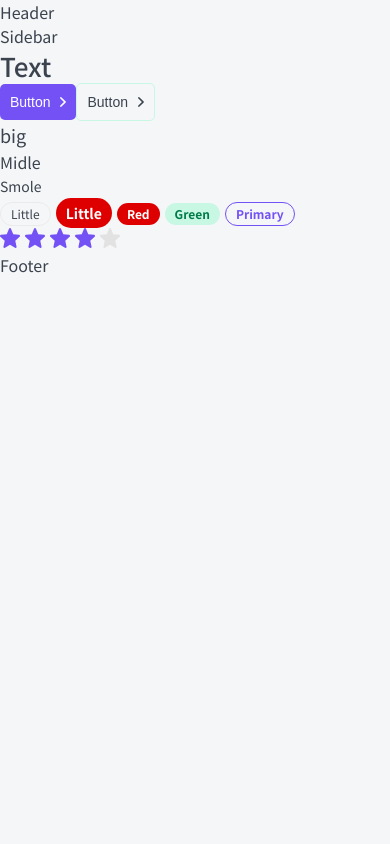
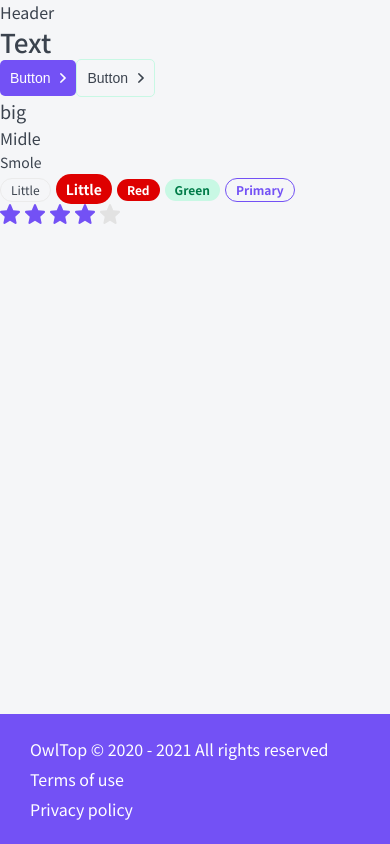
Before and after one commit to Schweppes-JS/next-top-app, a Next.js app: page / in a window 390 px wide. Built offline with nearby package versions, Linux system fonts and the light colour scheme.

Commit message:
created footer template

```diff
--- a/layout/Footer/Footer.module.css
+++ b/layout/Footer/Footer.module.css
@@ -0,0 +1,20 @@
+.footer {
+	display: grid;
+	grid-template-columns: 1fr auto auto;
+	gap: 10px 40px;
+	background: var(--primary);
+	padding: 25px 30px;
+	color: var(--white);
+	font-size: 16px;
+	line-height: 20px;
+}
+
+.footer a:hover {
+	color: var(--gray-light);
+}
+
+@media (max-width: 765px) {
+	.footer {
+		grid-template-columns: 1fr;
+	}
+}
--- a/layout/Footer/Footer.tsx
+++ b/layout/Footer/Footer.tsx
@@ -1,6 +1,18 @@
 import { FooterProps } from "./Footer.props";
-import styles from "./Sidebar.module.css";
+import cn from "classnames";
+import styles from "./Footer.module.css";
+import { format } from "date-fns";
 
-export const Footer = ({ ...props }: FooterProps): JSX.Element => {
-	return <div {...props}>Footer</div>;
+export const Footer = ({ className, ...props }: FooterProps): JSX.Element => {
+	return (
+		<footer className={cn(className, styles.footer)} {...props}>
+			<div>OwlTop © 2020 - {format(new Date(), "yyyy")} All rights reserved</div>
+			<a href="#" target="_blank">
+				Terms of use
+			</a>
+			<a href="#" target="_blank">
+				Privacy policy
+			</a>
+		</footer>
+	);
 };
--- a/layout/Layout.module.css
+++ b/layout/Layout.module.css
@@ -0,0 +1,45 @@
+.wrapper {
+	display: grid;
+	grid-template-columns: auto 230px minmax(320px, 1200px) auto;
+	grid-template-rows: auto 1fr auto;
+	min-height: 100vh;
+	gap: 0 30px;
+	grid-template-areas:
+		". header header ."
+		". sidebar body ."
+		"footer footer footer footer";
+}
+
+.header {
+	grid-area: header;
+	display: none;
+}
+
+.sidebar {
+	grid-area: sidebar;
+}
+
+.body {
+	grid-area: body;
+}
+
+.footer {
+	grid-area: footer;
+}
+
+@media (max-width: 765px) {
+	.wrapper {
+		grid-template-columns: minmax(320px, 1fr);
+		grid-template-areas:
+			"header"
+			"body"
+			"footer";
+	}
+	.sidebar {
+		display: none;
+	}
+
+	.header {
+		display: block;
+	}
+}
--- a/layout/Layout.tsx
+++ b/layout/Layout.tsx
@@ -9,14 +9,12 @@
 
 const Layout = ({ children }: LayoutProps): JSX.Element => {
 	return (
-		<>
-			<Header />
-			<div>
-				<Sidebar />
-				<div>{children}</div>
-			</div>
-			<Footer />
-		</>
+		<div className={styles.wrapper}>
+			<Header className={styles.header} />
+			<Sidebar className={styles.sidebar} />
+			<div className={styles.body}>{children}</div>
+			<Footer className={styles.footer} />
+		</div>
 	);
 };
 
--- a/package.json
+++ b/package.json
@@ -12,6 +12,7 @@
   },
   "dependencies": {
     "classnames": "^2.3.1",
+    "date-fns": "^2.22.1",
     "next": "11.0.1",
     "react": "17.0.2",
     "react-dom": "17.0.2"
```
Also changed, not shown: 1 other file (tests, documents, lock files or other folders).
